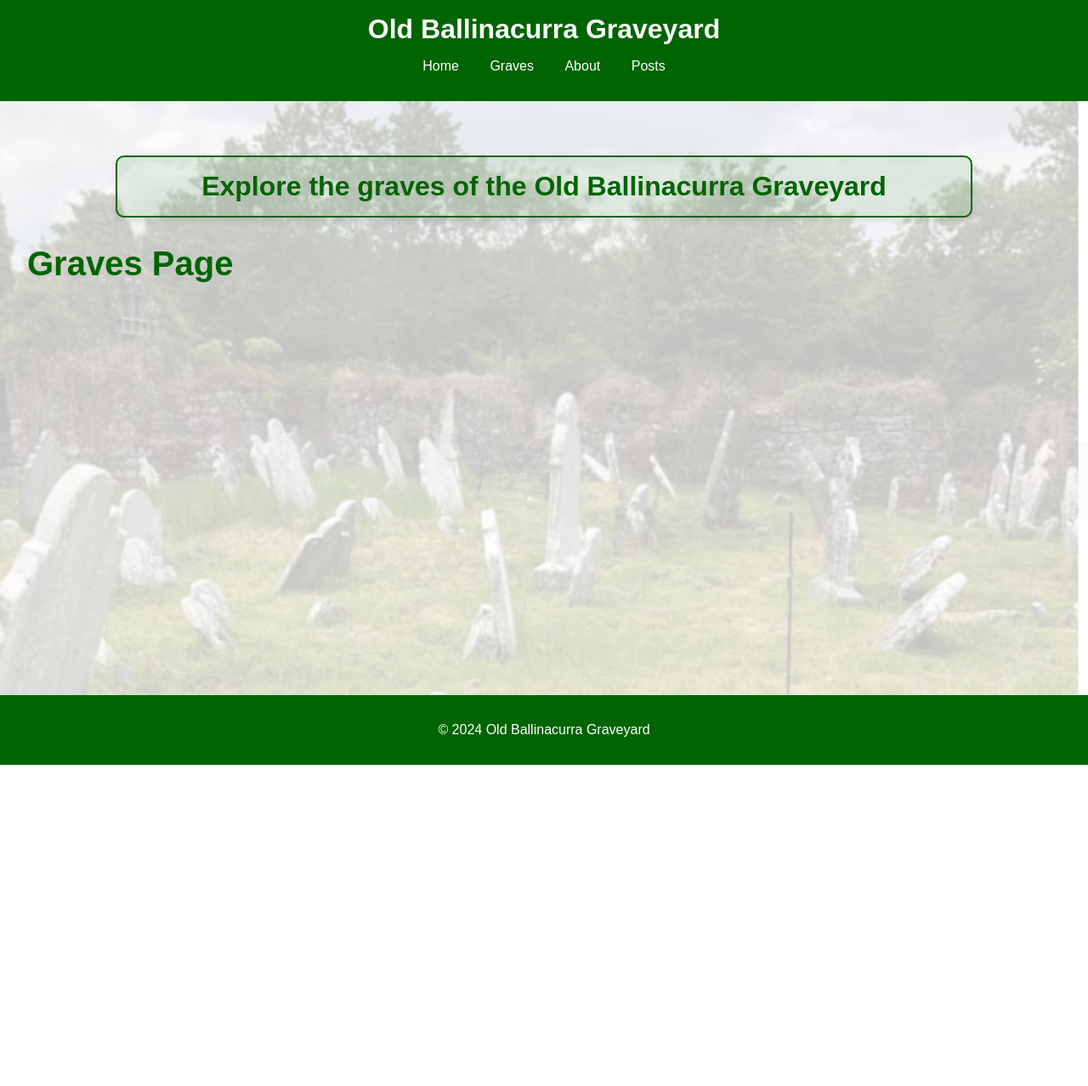
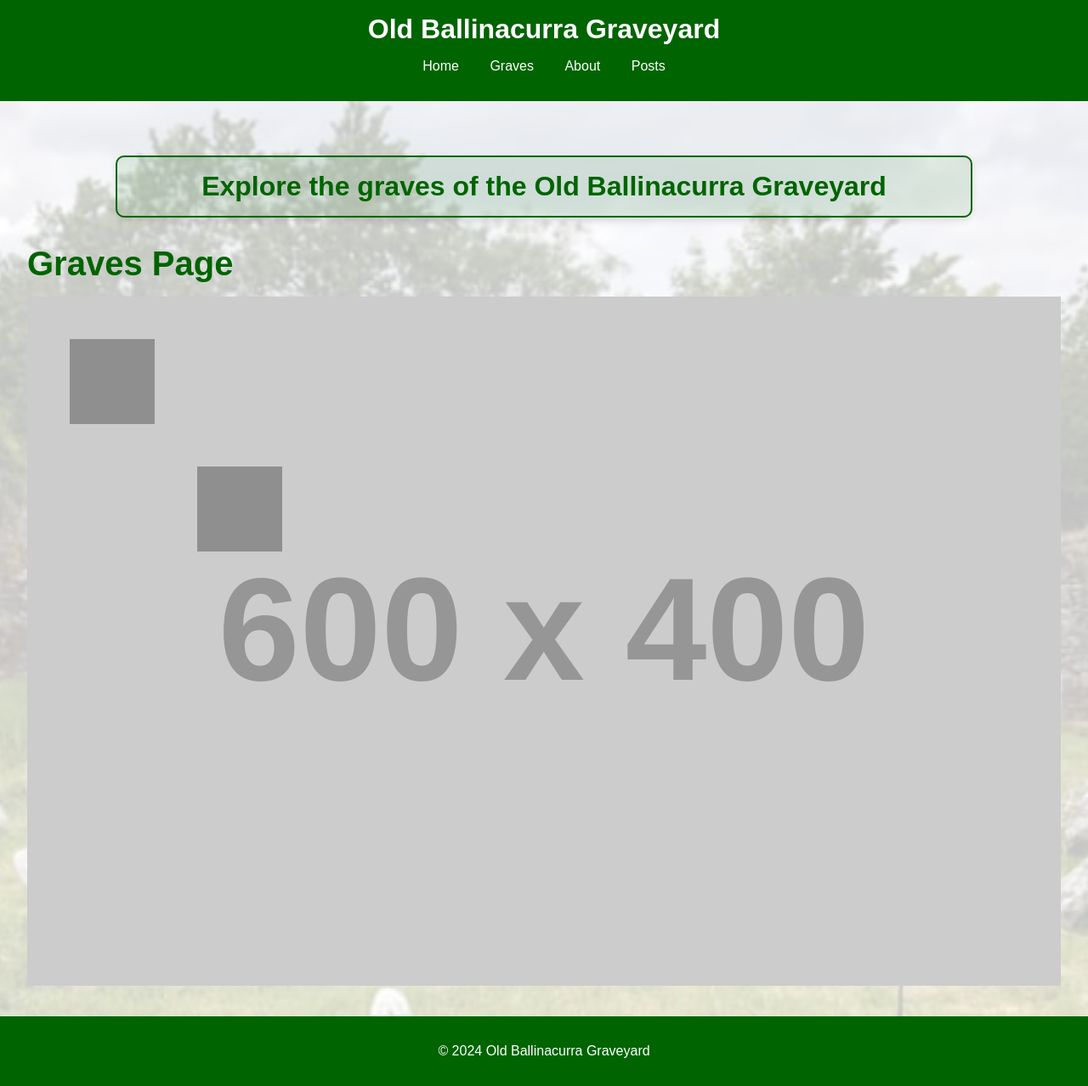
Before and after one commit to duinneacha/Old-Ballinacurra-Graveyard, a Jekyll site: the page built from graves.markdown, in a window 1280 px wide. Shown: the whole page at 85% size. Built offline with Jekyll 4.4.1, drawn with Linux system fonts in a browser that asks for light colours; before the commit the page ends 900 px from its top, so only the background shows below that.

Commit message:
Starting the graves page and added a couple of test blogs

```diff
--- a/_layouts/posts.html
+++ b/_layouts/posts.html
@@ -4,7 +4,7 @@
 
 <article>
   <h1>{{ page.title }}</h1>
-  <h5>AD157</h5>
+
   <small>{{ page.date | date: "%B %d, %Y" }}</small>
   <div>
     {{ content }}
--- a/assets/css/styles.css
+++ b/assets/css/styles.css
@@ -157,3 +157,29 @@
 #reset-button:hover {
     background-color: #004d00; /* Darker Green on hover */
 }
+
+.map-container {
+    position: relative;
+}
+
+#main-map {
+    width: 100%;
+    height: auto;
+}
+
+#info-box {
+    position: absolute;
+    display: none;
+    background-color: rgba(255, 255, 255, 0.8);
+    border: 1px solid #000;
+    padding: 10px;
+    max-width: 200px;
+    pointer-events: none;
+    z-index: 10;
+}
+
+.shade {
+    position: absolute;
+    background-color: rgba(0, 0, 0, 0.3);
+    pointer-events: none;
+}
--- a/assets/js/main.js
+++ b/assets/js/main.js
@@ -1,3 +1,5 @@
+
+// This is for the map on the about page
 document.addEventListener('DOMContentLoaded', function() {
     var mapContainer = document.getElementById('map');
     if (mapContainer) {
@@ -23,3 +25,40 @@
       }
     }
   });
+
+
+
+// This is for the map on the graves page
+document.addEventListener('DOMContentLoaded', () => {
+  const mapAreas = document.querySelectorAll('area');
+  const shadedAreas = document.querySelectorAll('.shade');
+  const infoBox = document.getElementById('info-box');
+
+  const showInfoBox = (event, info) => {
+    const rect = event.target.getBoundingClientRect();
+    infoBox.textContent = info;
+    infoBox.style.left = `${rect.left + window.scrollX}px`;
+    infoBox.style.top = `${rect.top + window.scrollY - infoBox.offsetHeight}px`;
+    infoBox.style.display = 'block';
+  };
+
+  const hideInfoBox = () => {
+    infoBox.style.display = 'none';
+  };
+
+  mapAreas.forEach(area => {
+    area.addEventListener('mouseover', (event) => {
+      showInfoBox(event, event.target.getAttribute('data-info'));
+    });
+
+    area.addEventListener('mouseout', hideInfoBox);
+  });
+
+  shadedAreas.forEach(shade => {
+    shade.addEventListener('mouseover', (event) => {
+      showInfoBox(event, event.target.getAttribute('data-info'));
+    });
+
+    shade.addEventListener('mouseout', hideInfoBox);
+  });
+});
--- a/graves.markdown
+++ b/graves.markdown
@@ -6,3 +6,16 @@
 ---
 
 # Graves Page
+
+<div class="map-container">
+  <img src="https://via.placeholder.com/600x400" alt="Map" usemap="#image-map" id="main-map">
+  <map name="image-map">
+    <area shape="rect" coords="50,50,150,150" alt="Area 1" data-info="Information about Area 1">
+    <area shape="rect" coords="200,200,300,300" alt="Area 2" data-info="Information about Area 2">
+    <!-- Add more areas as needed -->
+  </map>
+  <div id="info-box"></div>
+  <div class="shade" style="left: 50px; top: 50px; width: 100px; height: 100px;" data-info="Information about Area 1"></div>
+  <div class="shade" style="left: 200px; top: 200px; width: 100px; height: 100px;" data-info="Information about Area 2"></div>
+  <!-- Add more shaded divs as needed -->
+</div>
```
Also changed, not shown: _posts/2024-07-17-momma-bear.markdown (added, +16 -0 lines), assets/blogimgs/mommabear.png (added), assets/imgs/grave-map.jpg (added), 1 other file. Lines whose indentation alone changed are shown as unchanged.
